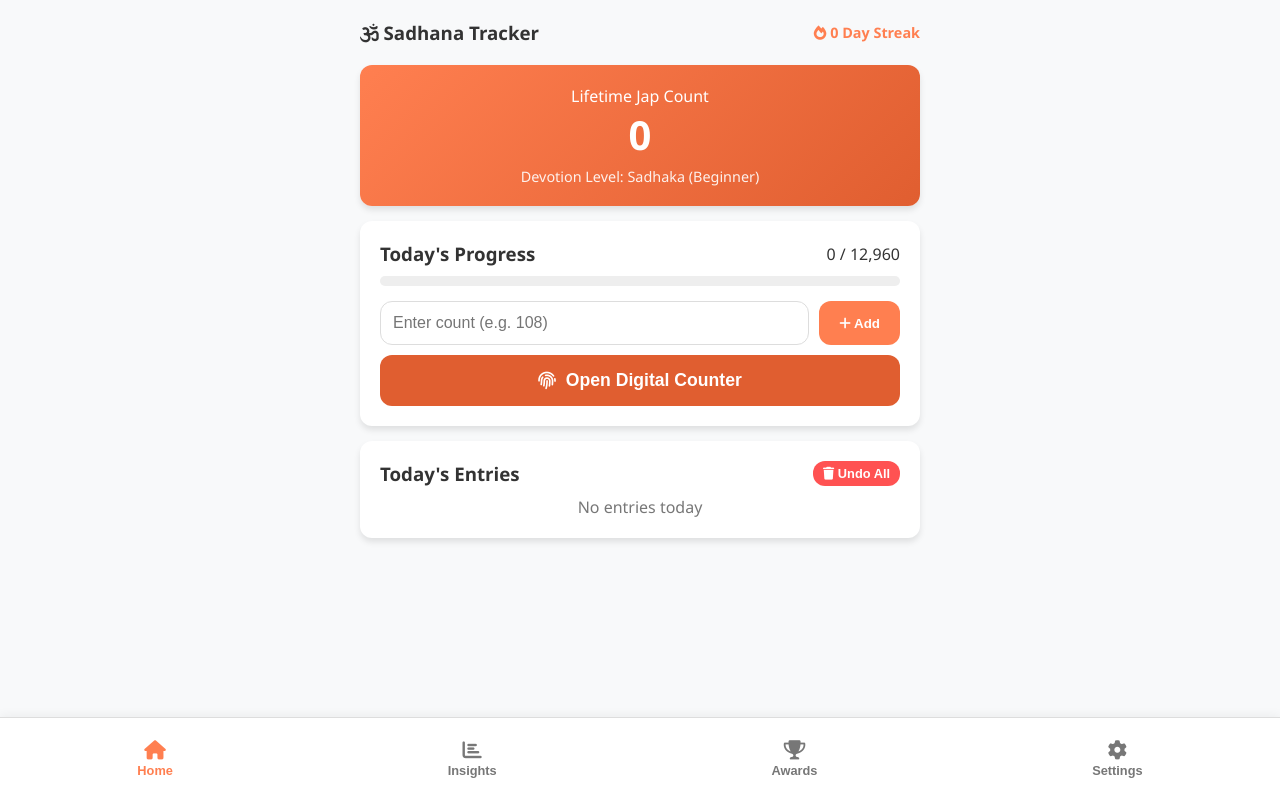
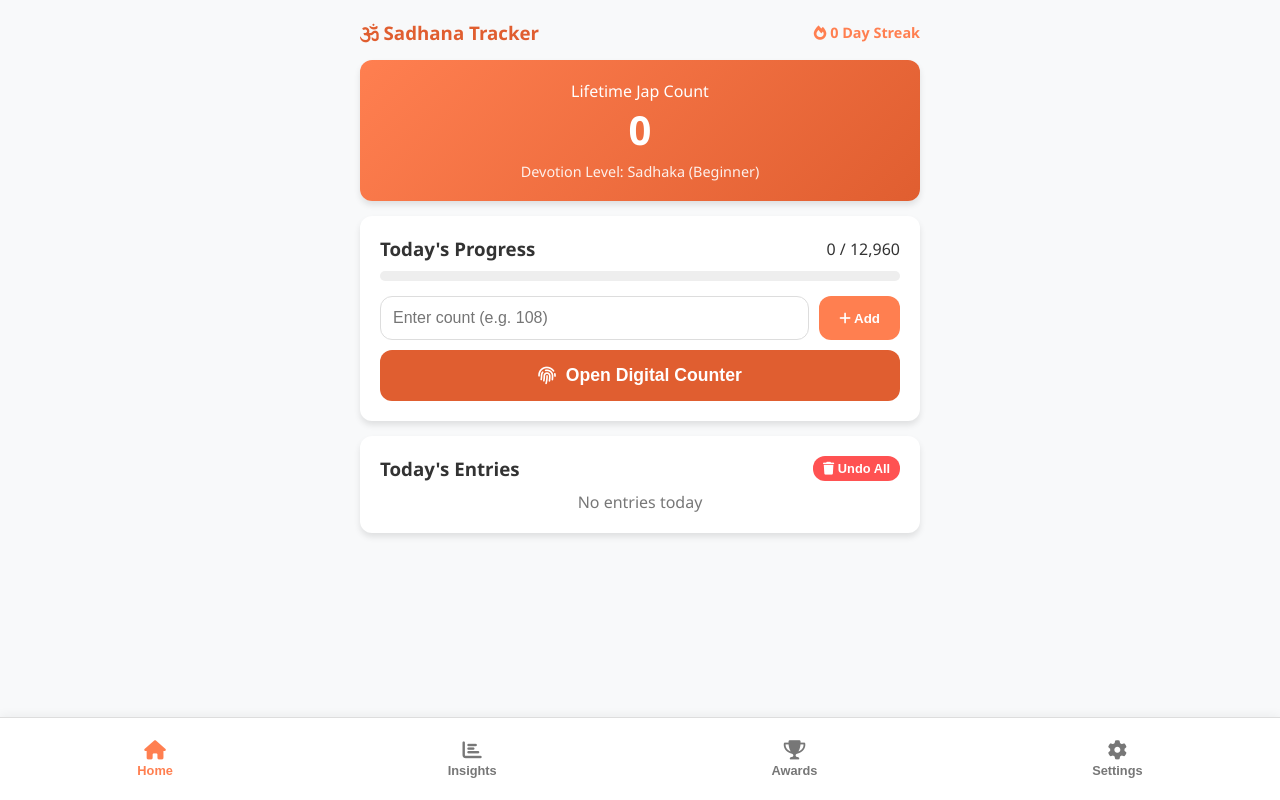
Before and after one commit to adishakti2004/Naam-Jap-Counter, a plain HTML site: page index.html in a window 1280 px wide. Drawn offline with nearby package versions, Linux system fonts and the light colour scheme.

Commit message:
Update style.css

```diff
--- a/style.css
+++ b/style.css
@@ -42,12 +42,11 @@ h1,h2,h3,h4,h5,h6,ul,li {
     display: flex;
     justify-content: space-between;
     align-items: center;
-    margin-bottom: 20px;
+    margin-bottom: 15px;
 }
 
-.header h1 {
+.header h3 {
     margin: 0;
-    font-size: 1.5rem;
     color: var(--primary-dark);
 }
 
```
